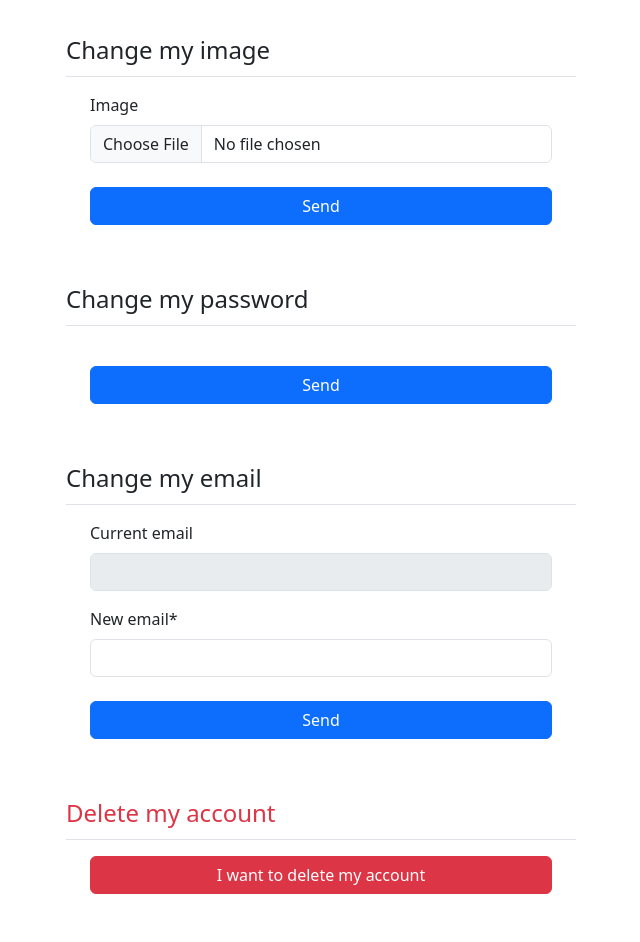
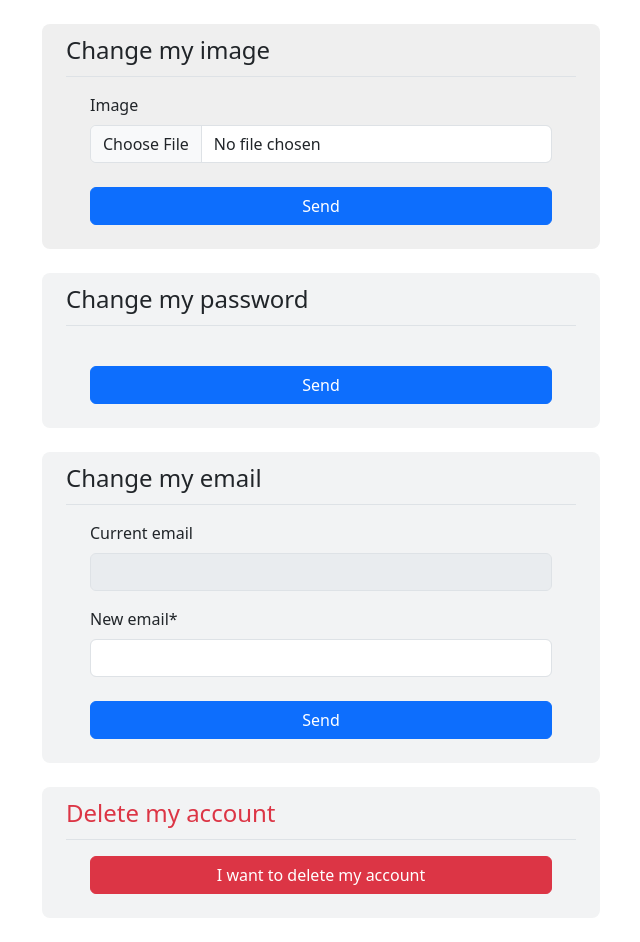
Before and after one commit to johntsinger/da-python-p9, a Django app: template litrevu/authentication/templates/authentication/parameters.html in a window 1280 px wide. Shown: the part 58-1000 px from the top of the page, without its empty margins (319-959 px from the left). Run offline with Django 4.2, Linux system fonts and the light colour scheme; the template is opened without the code that fills it: values that come from a table or form of the project are taken from there, others are empty; parts of the project's set-up code (start-up, migrations or seed data) failed here and were passed over; some libraries are stand-ins or nearby versions.

Commit message:
rework urls, include authentications urls, rework authentication views parameters, rework bootstrap

```diff
--- a/litrevu/authentication/forms.py
+++ b/litrevu/authentication/forms.py
@@ -6,11 +6,9 @@ from authentication.models import UserProfile
 
 class LoginForm(forms.Form):
     username = forms.CharField(
-        max_length=63,
         label='Username'
     )
     password = forms.CharField(
-        max_length=63,
         widget=forms.PasswordInput,
         label='Password'
     )
--- a/litrevu/authentication/templates/authentication/login.html
+++ b/litrevu/authentication/templates/authentication/login.html
@@ -3,7 +3,7 @@
 {% load crispy_forms_tags %}
 
 {% block content %}
-    <div class="vstack gap-4 mx-auto col-md-8 col-lg-6">
+    <div class="vstack gap-4 mx-auto col-md-8 col-lg-6 rounded-3" style="background-color: #F2F3F4;">
         <div>
             <legend class="border-bottom py-2 px-2">
                 Login
--- a/litrevu/authentication/templates/authentication/parameters.html
+++ b/litrevu/authentication/templates/authentication/parameters.html
@@ -3,12 +3,12 @@
 {% load crispy_forms_tags %}
 
 {% block content %}
-    <div class="vstack gap-4 mx-auto col-md-8 col-lg-6">
-        <div class="mx-4">
+    <div class="vstack gap-4 mb-4 mx-auto col-md-8 col-lg-6">
+        <div class="px-4 rounded-3" style="background-color: #EFEFEF;">
             <legend class="border-bottom py-2">
                 Change my image
             </legend>
-            <form method="post" class="mx-4 pt-2" enctype="multipart/form-data">
+            <form method="post" class="mx-0 mx-md-4 pt-2" enctype="multipart/form-data">
                 {% csrf_token %}
                 {{ image_form|crispy }}
                 <div class="my-4 d-flex flex-column">
@@ -16,11 +16,11 @@
                 </div>
             </form>
         </div>
-        <div class="mx-4">
+        <div class="px-4 rounded-3" style="background-color: #F2F3F4;">
             <legend class="border-bottom py-2">
                 Change my password
             </legend>
-            <form method="post" class="mx-4 pt-2">
+            <form method="post" class="mx-0 mx-md-4 pt-2">
                 {% csrf_token %}
                 {{ password_form|crispy }}
                 <div class="my-4 d-flex flex-column">
@@ -28,11 +28,11 @@
                 </div>
             </form>
         </div>
-        <div class="mx-4">
+        <div class="px-4 rounded-3" style="background-color: #F2F3F4;">
             <legend class="border-bottom py-2">
                 Change my email
             </legend>
-            <form method="post" class="mx-4 pt-2">
+            <form method="post" class="mx-0 mx-md-4 pt-2">
                 {% csrf_token %}
                 {{ email_form|crispy }}
                 <div class="my-4 d-flex flex-column">
@@ -40,11 +40,11 @@
                 </div>
             </form>
         </div>
-        <div class="mx-4">
+        <div class="px-4 rounded-3" style="background-color: #F2F3F4;">
             <legend class="border-bottom py-2 text-danger">Delete my account</legend>
             <!-- Modal -->
-            <div class="mx-4 pt-2 d-flex flex-column">
-                <a class="btn btn-danger mb-5" href="#" data-bs-toggle="modal" data-bs-target="#account-delete">I want to delete my account</a>
+            <div class="mx-0 mx-md-4 pt-2 d-flex flex-column">
+                <a class="btn btn-danger mb-4" href="#" data-bs-toggle="modal" data-bs-target="#account-delete">I want to delete my account</a>
                 {% include 'includes/modal.html' with modal_id='account-delete' modal_title='Delete your account' form=delete_form modal_input_value="Yes I'm sure" modal_input_name='delete-account' %}
             </div>
         </div>
--- a/litrevu/authentication/templates/authentication/signup.html
+++ b/litrevu/authentication/templates/authentication/signup.html
@@ -3,7 +3,7 @@
 {% load crispy_forms_tags %}
 
 {% block content %}
-    <div class="mx-auto col-md-8 col-lg-6">
+    <div class="mx-auto col-md-8 col-lg-6 rounded-3" style="background-color: #F2F3F4;">
         <legend class="border-bottom py-2 px-2">
             Sign Up
         </legend>
@@ -11,8 +11,8 @@
             {% csrf_token %}
             {{ user_form|crispy }}
             <p class="help">{{ field.help_text|safe }}</p>
-            <div class="my-4 d-flex flex-column">
-                <button class="btn btn-primary mb-4" type="submit">Sign up</button>
+            <div class="vstack gap-4 pb-4 my-4 d-flex flex-column">
+                <button class="btn btn-primary" type="submit">Sign up</button>
                 <a class="btn btn-secondary" href="{% url 'home' %}" role="button">Return</a>
             </div>
         </form>
--- /dev/null
+++ b/litrevu/authentication/urls.py
@@ -0,0 +1,10 @@
+from django.urls import path
+from authentication import views as auth_views
+
+
+urlpatterns = [
+    path('login/', auth_views.login_view, name='login'),
+    path('logout/', auth_views.logout_view, name='logout'),
+    path('signup/', auth_views.signup_view, name='signup'),
+    path('usermodifications/', auth_views.parameters_view, name='parameters'),
+]
--- a/litrevu/litrevu/urls.py
+++ b/litrevu/litrevu/urls.py
@@ -15,20 +15,16 @@ Including another URLconf
     2. Add a URL to urlpatterns:  path('blog/', include('blog.urls'))
 """
 from django.contrib import admin
-from django.urls import path
+from django.urls import path, include
 from django.conf import settings
 from django.conf.urls.static import static
-from authentication import views as auth_views
 
 from reviews import views as re_views
 
 urlpatterns = [
     path('admin/', admin.site.urls),
-    path('', auth_views.login_view, name='login'),
-    path('logout/', auth_views.logout_view, name='logout'),
-    path('signup/', auth_views.signup_view, name='signup'),
-    path('usermodifications/', auth_views.parameters_view, name='parameters'),
-    path('home/', re_views.home_view, name='home'),
+    path('authentication/', include('authentication.urls')),
+    path('', re_views.home_view, name='home'),
 ]
 
 if settings.DEBUG:
--- a/litrevu/templates/includes/messages.html
+++ b/litrevu/templates/includes/messages.html
@@ -1,5 +1,5 @@
 {% for message in messages %}
-<div class="container-fluid p-0 mt-2">
+<div class="container mt-2">
     <div class="alert {{ message.tags }} alert-dismissible fade show" role="alert" >
         <button type="button" class="btn-close" data-bs-dismiss="alert" aria-label="Close"></button>
         {{ message }}
--- a/litrevu/templates/includes/navbar.html
+++ b/litrevu/templates/includes/navbar.html
@@ -1,7 +1,7 @@
 {% load static %}
 <nav class="navbar navbar-expand-lg" style="background-color: #ebebeb;">
     <div class="container">
-        <a class="navbar-brand" href="#">
+        <a class="navbar-brand" href="{% url 'home' %}">
             <img src="{% static 'img/litrevu_logo.svg' %}" alt="LITRevu logo" width="30px" height="30px">
             LITRevu
         </a>
@@ -19,7 +19,10 @@
             <div class="navbar-nav">
                 <div class="nav-item dropdown">
                     {% if user.is_authenticated %}
-                    <span id="user" data-bs-toggle="dropdown" data-bs-auto-close="outside" class="nav-link dropdown-toggle" role="button" data-bs-display="static">{{ request.user }}</span>
+                    <span id="user" data-bs-toggle="dropdown" data-bs-auto-close="outside" class="nav-link dropdown-toggle" role="button" data-bs-display="static">
+                        <img class="rounded-circle me-2" width="30" height="30" src="{{ user.userprofile.image.url }}" alt="{{ user.username }} profile picture">
+                        {{ user }}
+                    </span>
                     <div class="dropdown-menu dropdown-menu-right top-level fade-down" data-bs-popper='none'>
                         <div>
                             <a class="dropdown-item" href="{% url 'parameters' %}">
```
Also changed, not shown: litrevu/authentication/views.py (+42 -44 lines).
